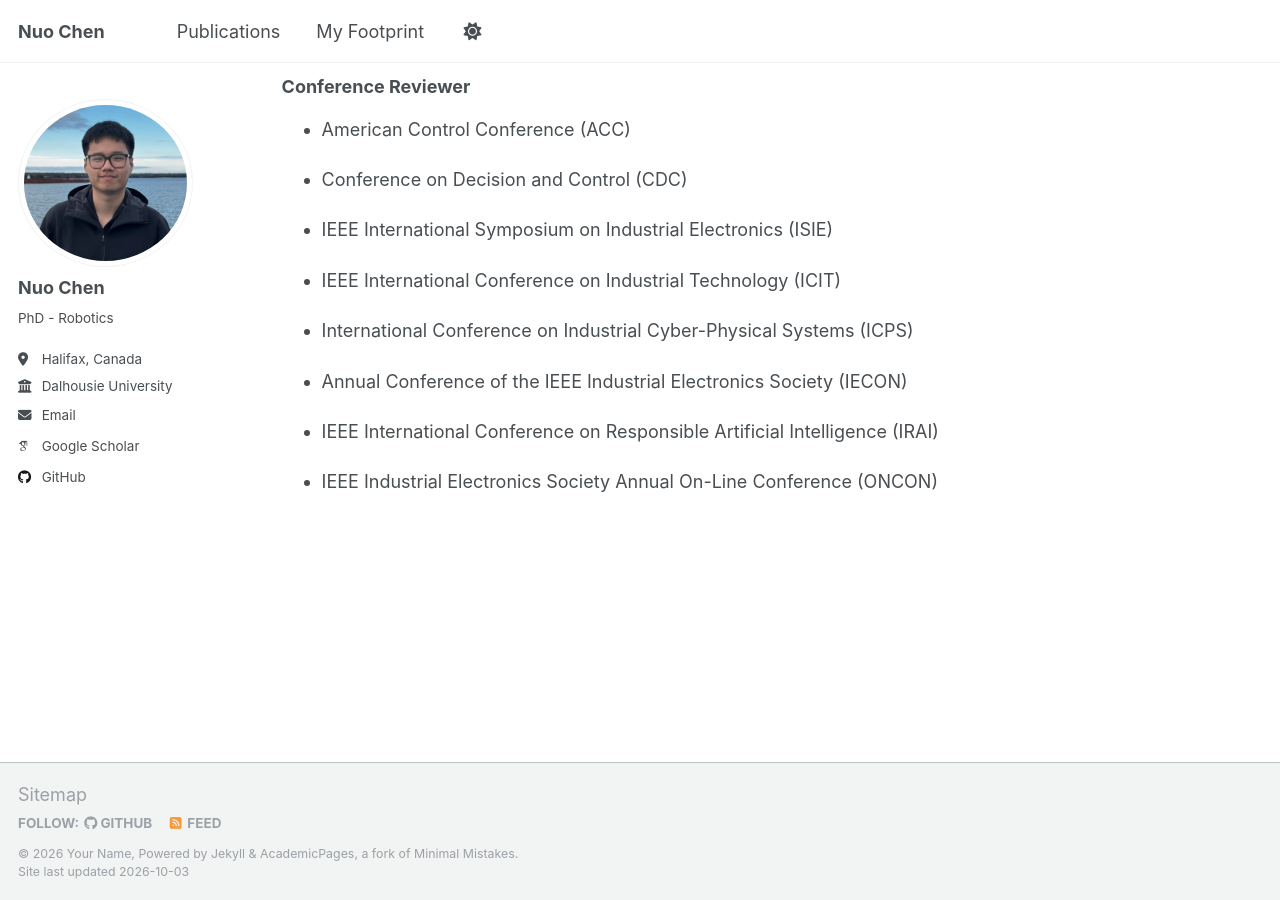
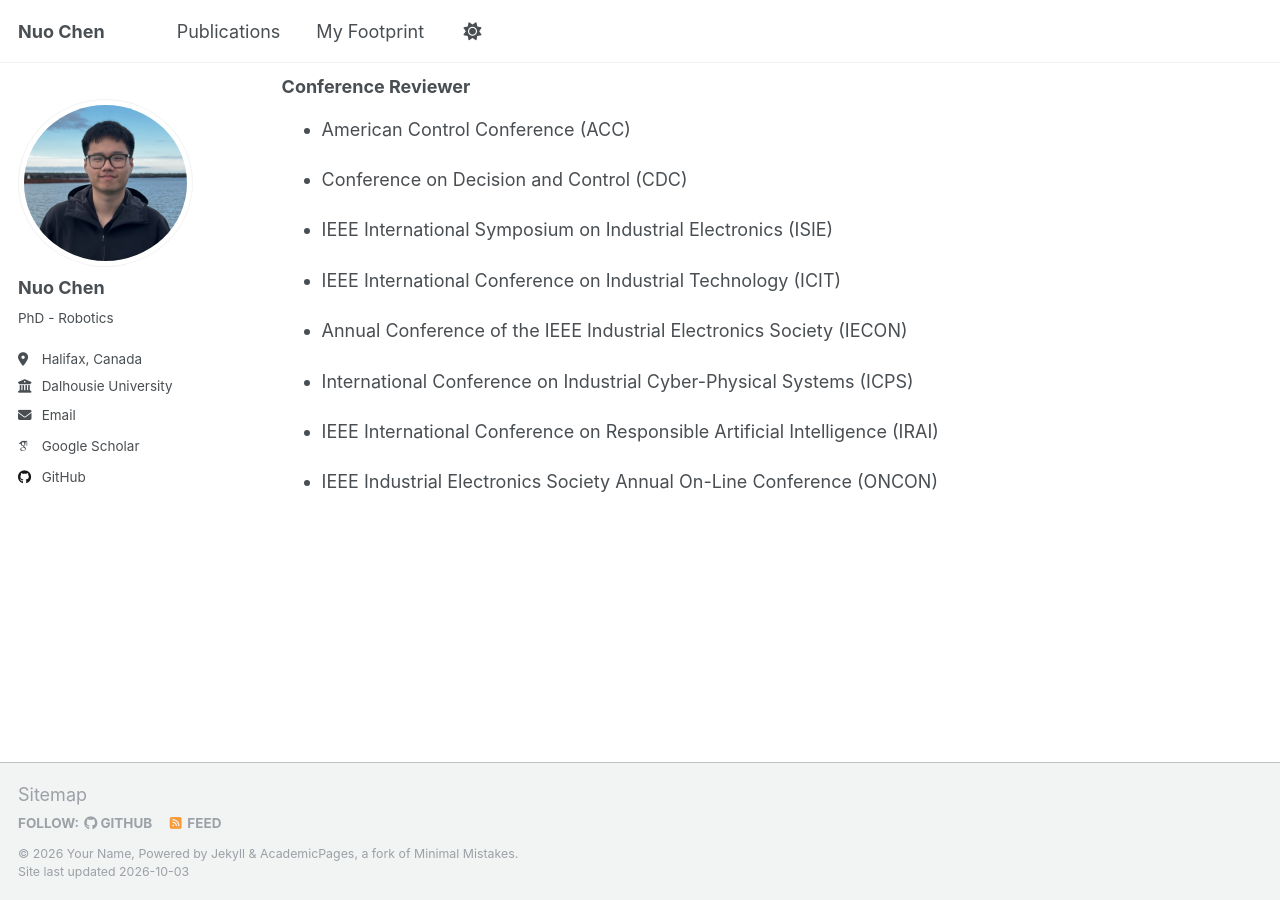
Before and after one commit to NuoChen1999/nuochen1999.github.io, a Jekyll site: the page built from _pages/about.md, in a window 1280 px wide and 900 px high, scrolled down 1868 px. Built offline with Jekyll 4.4.1, drawn with Linux system fonts in a browser that asks for light colours; some web fonts are replaced; a script that is not in the unit is left out.

```diff
--- a/_pages/about.md
+++ b/_pages/about.md
@@ -55,7 +55,7 @@ Prior to that, I received my M.A.Sc degree from Dalhousie University in Mechanic
 <!-- University of Agder -->
 <div style="width:100%; max-width:700px; display:table; line-height:1.6; margin-bottom:10px;">
   <div style="display:table-cell; width:120px; text-align:center; vertical-align:middle;">
-    <img src="/images/uia-logo.jpg" alt="UiA Logo" style="max-height:70px; height:auto; width:auto;">
+    <img src="/images/uia-logo.png" alt="UiA Logo" style="max-height:70px; height:auto; width:auto;">
   </div>
   <div style="display:table-cell; vertical-align:middle;">
     <div style="font-weight:bold; font-size:1.2em;">University of Agder</div>
@@ -107,9 +107,9 @@ Prior to that, I received my M.A.Sc degree from Dalhousie University in Mechanic
 
 - IEEE International Conference on Industrial Technology (ICIT)
 
+- Annual Conference of the IEEE Industrial Electronics Society (IECON)
+
 - International Conference on Industrial Cyber-Physical Systems (ICPS)
-
-- Annual Conference of the IEEE Industrial Electronics Society (IECON)
 
 - IEEE International Conference on Responsible Artificial Intelligence (IRAI)
 
```
